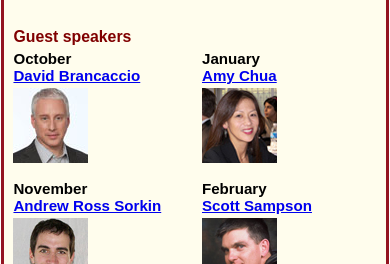
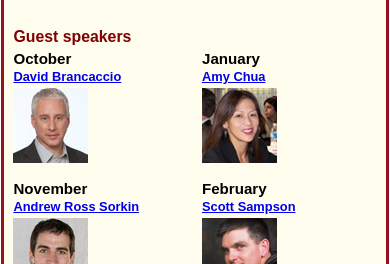
Before and after one commit to andrestovio/A11, a plain HTML site: page index.html in a window 390 px wide. Shown: the part 861-1125 px from the top of the page. Drawn offline with nearby package versions, Linux system fonts and the light colour scheme.

Commit message:
Updated Code

```diff
--- a/styles/main.css
+++ b/styles/main.css
@@ -186,7 +186,7 @@ footer p {
 	section h2, aside h2 {
 		font-size: 110%
 	}
-	aside h2 a {
+	aside h3 a {
 		font-size: 85%
 	}
 }
```
